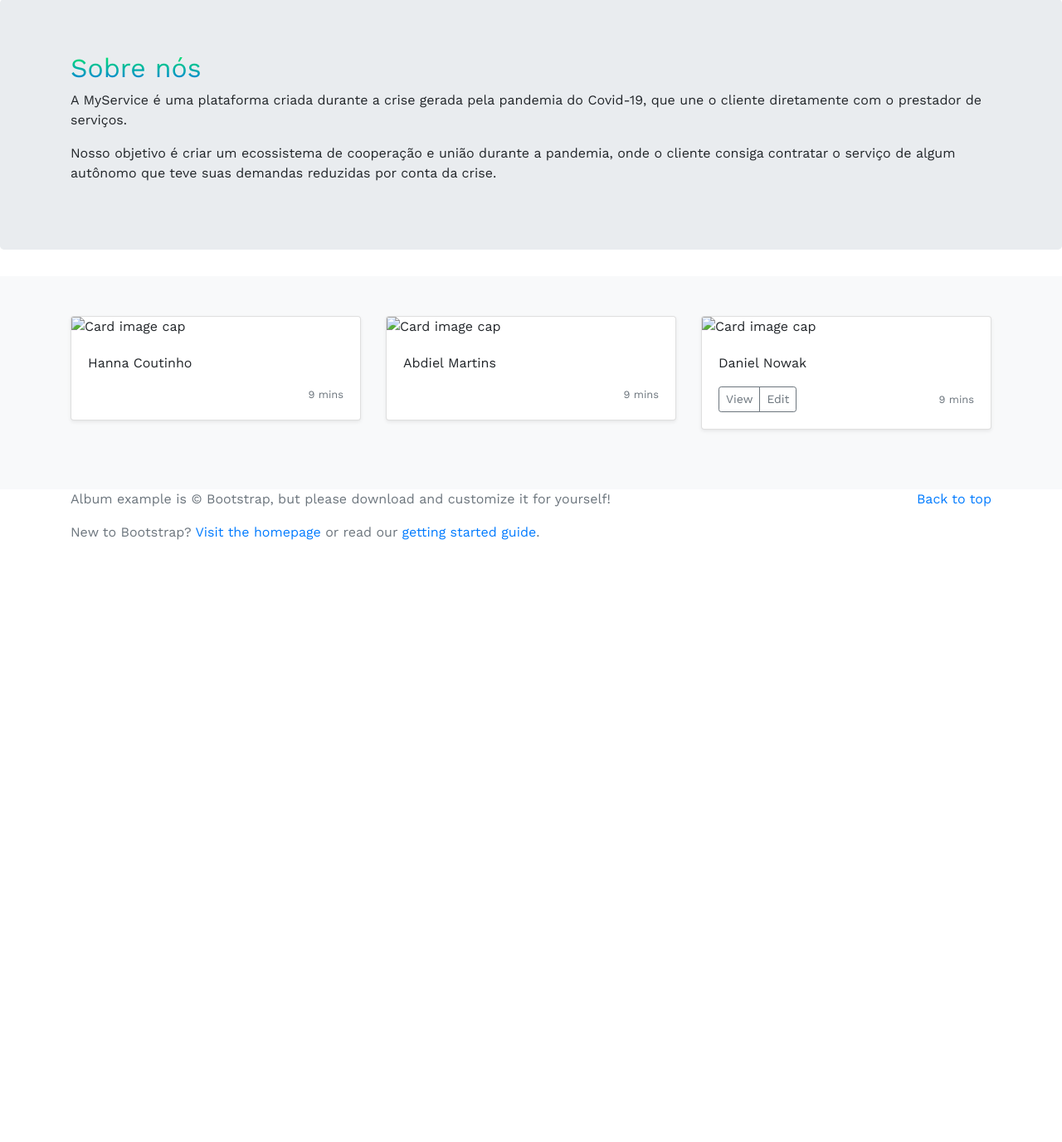
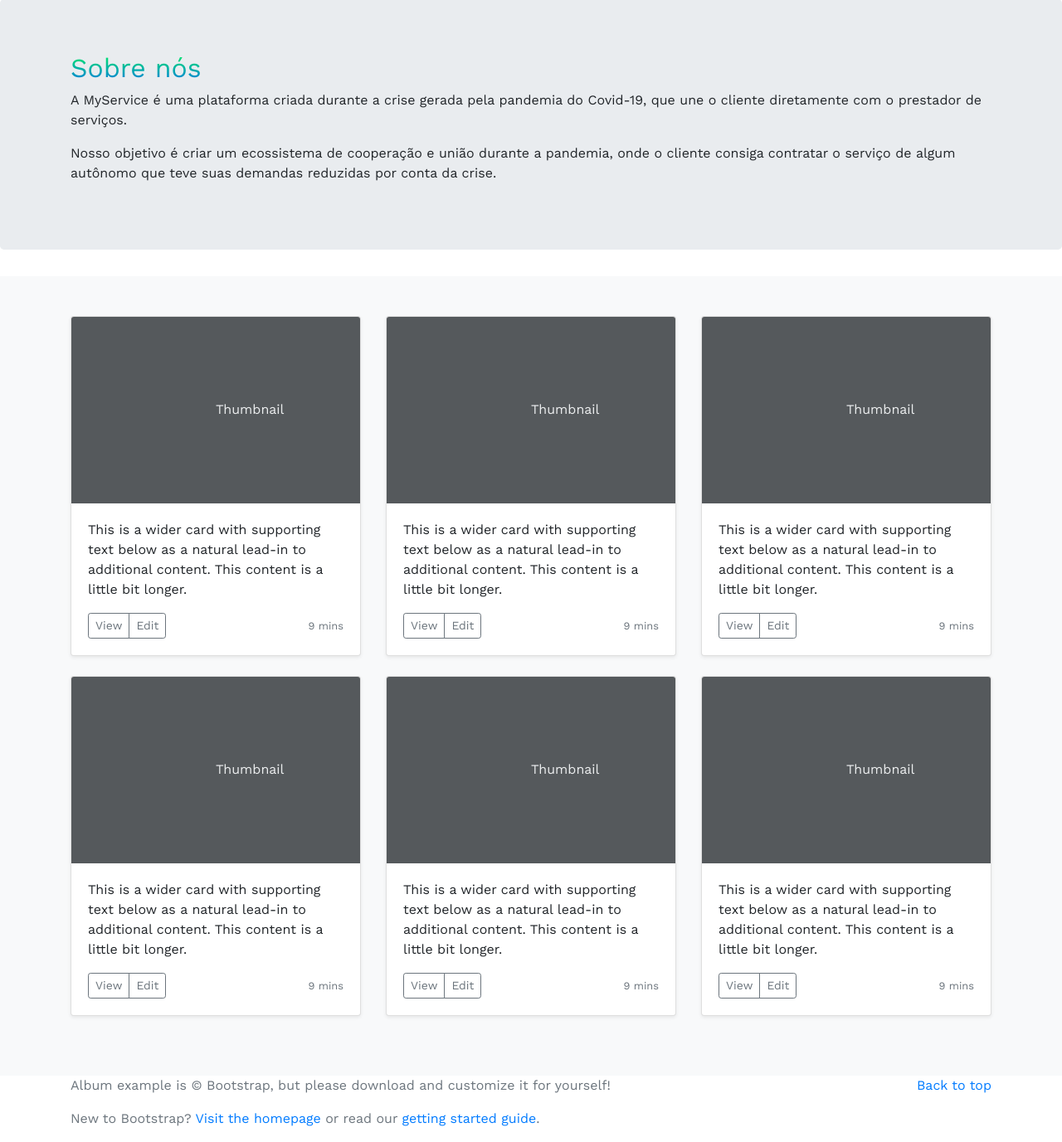
Before and after one commit to abdielmartins/myservice, a Django app: page /about in a window 1280 px wide. Shown: the part 122-1499 px from the top of the page at 83% size. Before the commit the page ends 773 px from the top, so only its background shows below. Run offline with Django 3.2, Linux system fonts and the light colour scheme; some libraries are stand-ins or nearby versions.

Commit message:
update 'about' page - albums

```diff
--- a/templates/about.html
+++ b/templates/about.html
@@ -48,19 +48,19 @@
           </div>
       </div>
 
-
 <div class="album py-5 bg-light">
     <div class="container">
 
       <div class="row">
         <div class="col-md-4">
           <div class="card mb-4 shadow-sm">
-                <img class="card-img-top" data-src="holder.js/100px225?theme=thumb&bg=55595c&fg=eceeef&text=Thumbnail" alt="Card image cap">
+            <svg class="bd-placeholder-img card-img-top" width="100%" height="225" xmlns="http://www.w3.org/2000/svg" preserveAspectRatio="xMidYMid slice" focusable="false" role="img" aria-label="Placeholder: Thumbnail"><title>Placeholder</title><rect width="100%" height="100%" fill="#55595c"/><text x="50%" y="50%" fill="#eceeef" dy=".3em">Thumbnail</text></svg>
             <div class="card-body">
-                  <p class="card-text">Hanna Coutinho</p>
+              <p class="card-text">This is a wider card with supporting text below as a natural lead-in to additional content. This content is a little bit longer.</p>
               <div class="d-flex justify-content-between align-items-center">
                 <div class="btn-group">
-
+                  <button type="button" class="btn btn-sm btn-outline-secondary">View</button>
+                  <button type="button" class="btn btn-sm btn-outline-secondary">Edit</button>
                 </div>
                 <small class="text-muted">9 mins</small>
               </div>
@@ -69,12 +69,13 @@
         </div>
         <div class="col-md-4">
           <div class="card mb-4 shadow-sm">
-                <img class="card-img-top" data-src="holder.js/100px225?theme=thumb&bg=55595c&fg=eceeef&text=Thumbnail" alt="Card image cap">
+            <svg class="bd-placeholder-img card-img-top" width="100%" height="225" xmlns="http://www.w3.org/2000/svg" preserveAspectRatio="xMidYMid slice" focusable="false" role="img" aria-label="Placeholder: Thumbnail"><title>Placeholder</title><rect width="100%" height="100%" fill="#55595c"/><text x="50%" y="50%" fill="#eceeef" dy=".3em">Thumbnail</text></svg>
             <div class="card-body">
-                  <p class="card-text">Abdiel Martins</p>
+              <p class="card-text">This is a wider card with supporting text below as a natural lead-in to additional content. This content is a little bit longer.</p>
               <div class="d-flex justify-content-between align-items-center">
                 <div class="btn-group">
-
+                  <button type="button" class="btn btn-sm btn-outline-secondary">View</button>
+                  <button type="button" class="btn btn-sm btn-outline-secondary">Edit</button>
                 </div>
                 <small class="text-muted">9 mins</small>
               </div>
@@ -83,9 +84,55 @@
         </div>
         <div class="col-md-4">
           <div class="card mb-4 shadow-sm">
-                <img class="card-img-top" data-src="holder.js/100px225?theme=thumb&bg=55595c&fg=eceeef&text=Thumbnail" alt="Card image cap">
+            <svg class="bd-placeholder-img card-img-top" width="100%" height="225" xmlns="http://www.w3.org/2000/svg" preserveAspectRatio="xMidYMid slice" focusable="false" role="img" aria-label="Placeholder: Thumbnail"><title>Placeholder</title><rect width="100%" height="100%" fill="#55595c"/><text x="50%" y="50%" fill="#eceeef" dy=".3em">Thumbnail</text></svg>
             <div class="card-body">
-                  <p class="card-text">Daniel Nowak</p>
+              <p class="card-text">This is a wider card with supporting text below as a natural lead-in to additional content. This content is a little bit longer.</p>
+              <div class="d-flex justify-content-between align-items-center">
+                <div class="btn-group">
+                  <button type="button" class="btn btn-sm btn-outline-secondary">View</button>
+                  <button type="button" class="btn btn-sm btn-outline-secondary">Edit</button>
+                </div>
+                <small class="text-muted">9 mins</small>
+              </div>
+            </div>
+          </div>
+        </div>
+
+        <div class="col-md-4">
+          <div class="card mb-4 shadow-sm">
+            <svg class="bd-placeholder-img card-img-top" width="100%" height="225" xmlns="http://www.w3.org/2000/svg" preserveAspectRatio="xMidYMid slice" focusable="false" role="img" aria-label="Placeholder: Thumbnail"><title>Placeholder</title><rect width="100%" height="100%" fill="#55595c"/><text x="50%" y="50%" fill="#eceeef" dy=".3em">Thumbnail</text></svg>
+            <div class="card-body">
+              <p class="card-text">This is a wider card with supporting text below as a natural lead-in to additional content. This content is a little bit longer.</p>
+              <div class="d-flex justify-content-between align-items-center">
+                <div class="btn-group">
+                  <button type="button" class="btn btn-sm btn-outline-secondary">View</button>
+                  <button type="button" class="btn btn-sm btn-outline-secondary">Edit</button>
+                </div>
+                <small class="text-muted">9 mins</small>
+              </div>
+            </div>
+          </div>
+        </div>
+        <div class="col-md-4">
+          <div class="card mb-4 shadow-sm">
+            <svg class="bd-placeholder-img card-img-top" width="100%" height="225" xmlns="http://www.w3.org/2000/svg" preserveAspectRatio="xMidYMid slice" focusable="false" role="img" aria-label="Placeholder: Thumbnail"><title>Placeholder</title><rect width="100%" height="100%" fill="#55595c"/><text x="50%" y="50%" fill="#eceeef" dy=".3em">Thumbnail</text></svg>
+            <div class="card-body">
+              <p class="card-text">This is a wider card with supporting text below as a natural lead-in to additional content. This content is a little bit longer.</p>
+              <div class="d-flex justify-content-between align-items-center">
+                <div class="btn-group">
+                  <button type="button" class="btn btn-sm btn-outline-secondary">View</button>
+                  <button type="button" class="btn btn-sm btn-outline-secondary">Edit</button>
+                </div>
+                <small class="text-muted">9 mins</small>
+              </div>
+            </div>
+          </div>
+        </div>
+        <div class="col-md-4">
+          <div class="card mb-4 shadow-sm">
+            <svg class="bd-placeholder-img card-img-top" width="100%" height="225" xmlns="http://www.w3.org/2000/svg" preserveAspectRatio="xMidYMid slice" focusable="false" role="img" aria-label="Placeholder: Thumbnail"><title>Placeholder</title><rect width="100%" height="100%" fill="#55595c"/><text x="50%" y="50%" fill="#eceeef" dy=".3em">Thumbnail</text></svg>
+            <div class="card-body">
+              <p class="card-text">This is a wider card with supporting text below as a natural lead-in to additional content. This content is a little bit longer.</p>
               <div class="d-flex justify-content-between align-items-center">
                 <div class="btn-group">
                   <button type="button" class="btn btn-sm btn-outline-secondary">View</button>
@@ -99,6 +146,7 @@
       </div>
     </div>
   </div>
+
 
     </main>
 
```
Also changed, not shown: myservice/static/images/hanna.jpg (added). Lines whose indentation alone changed are shown as unchanged.
